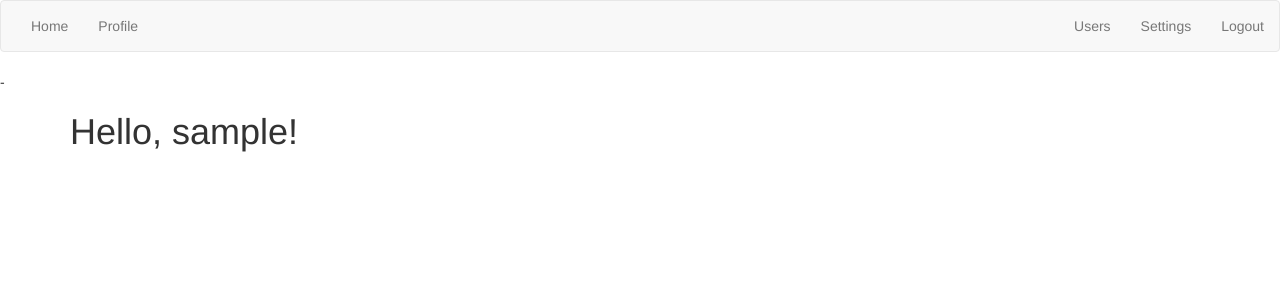
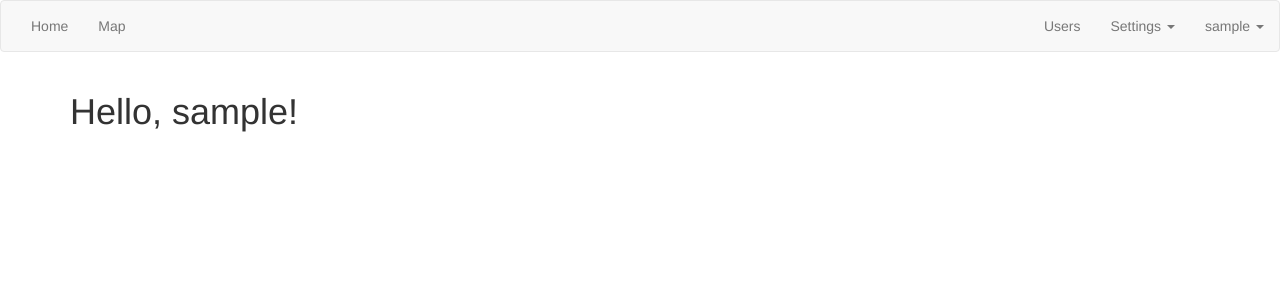
Before and after one commit to TarEnethil/archivar, a Flask app: page /index in a window 1280 px wide. Shown: the top 300 px of the page. Run offline with Flask 2, Linux system fonts and the light colour scheme; a user stored in the database is signed in; tables that the repository leaves empty hold one stand-in row (values such as "Sample post"); parts of the project's set-up code (start-up, migrations or seed data) failed here and were passed over; some libraries are stand-ins or nearby versions.

Commit message:
add map blueprint + skeleton, simplified user blueprint
Signed-off-by: Thorben Römer <thorbenroemer@t-online.de>

```diff
--- a/app/__init__.py
+++ b/app/__init__.py
@@ -18,4 +18,7 @@ bootstrap = Bootstrap(app)
 from app.user import bp as user_bp
 app.register_blueprint(user_bp, url_prefix="/user")
 
+from app.map import bp as map_bp
+app.register_blueprint(map_bp, url_prefix="/map")
+
 from app import routes, models
--- a/app/helpers.py
+++ b/app/helpers.py
@@ -4,6 +4,11 @@ from flask_login import current_user
 
 def redirect_non_admins():
     if not current_user.has_admin_role():
+        flash("Operation not permitted.")
+        redirect(url_for("index"))
+
+def redirect_non_map_admins():
+    if not current_user.is_map_admin():
         flash("Operation not permitted.")
         redirect(url_for("index"))
 
--- /dev/null
+++ b/app/map/__init__.py
@@ -0,0 +1,5 @@
+from flask import Blueprint
+
+bp = Blueprint("map", __name__)
+
+from app.map import routes
--- /dev/null
+++ b/app/map/forms.py
@@ -0,0 +1,4 @@
+from app import db
+from flask_wtf import FlaskForm
+from wtforms import StringField, TextAreaField, SubmitField, SelectMultipleField
+from wtforms.validators import DataRequired, Length, EqualTo
--- a/app/models.py
+++ b/app/models.py
@@ -36,6 +36,15 @@ class User(UserMixin, db.Model):
     def has_special_role(self):
         return self.has_role(4)
 
+    def is_map_admin(self):
+        return self.has_admin_role() or self.has_map_role()
+
+    def is_event_admin(self):
+        return self.has_admin_role() or self.has_event_role()
+
+    def has_access_to_some_settings(self):
+        return self.has_admin_role() or self.has_map_role()
+
     def set_password(self, password):
         self.password_hash = generate_password_hash(password)
 
--- a/app/templates/base.html
+++ b/app/templates/base.html
@@ -15,25 +15,52 @@
                 <li><a href="{{ url_for('index') }}">Home</a></li>
 
                 {% if current_user.is_authenticated %}
-                <li><a href="{{ url_for('user.user_profile', username=current_user.username) }}">Profile</a></li>
+                <li><a href="{{ url_for('map.index') }}">Map</a></li>
                 {% endif %}
+
             </ul>
 
             <ul class="nav navbar-nav navbar-right">
                 {% if current_user.is_authenticated and current_user.has_admin_role() %}
-                <li><a href="{{ url_for('user.user_list') }}">Users</a></li>
-                <li><a href="{{ url_for('settings') }}">Settings</a></li>
+                <li><a href="{{ url_for('user.list') }}">Users</a></li>
+                {% endif %}
+
+                {% if current_user.has_access_to_some_settings() %}
+                <li class="dropdown">
+                    <a class="dropdown-toggle" data-toggle="dropdown" href="#" role="button" aria-haspopup="true" aria-expanded="false">
+                      Settings <span class="caret"></span>
+                    </a>
+                    <ul class="dropdown-menu">
+                        {% if current_user.has_admin_role() %}
+                        <li>
+                            <a href="{{ url_for('settings') }}">General</a>
+                        </li>
+                        {% endif %}
+                        {% if current_user.is_map_admin() %}
+                        <li>
+                            <a href="{{ url_for('map.settings') }}">Map</a>
+                        </li>
+                        {% endif %}
+                    </ul>
+                </li>
                 {% endif %}
 
                 {% if current_user.is_anonymous %}
                 <li><a href="{{ url_for('login') }}">Login</a></li>
                 {% else %}
-                <li><a href="{{ url_for('logout') }}">Logout</a></li>
+                <li class="dropdown">
+                    <a class="dropdown-toggle" data-toggle="dropdown" href="#" role="button" aria-haspopup="true" aria-expanded="false">
+                      {{ current_user.username }} <span class="caret"></span>
+                    </a>
+                    <ul class="dropdown-menu">
+                        <li><a href="{{ url_for('user.profile', username=current_user.username) }}">Profile</a></li>
+                        <li><a href="{{ url_for('logout') }}">Logout</a></li>
+                    </ul>
+                </li>
                 {% endif %}
             </ul>
-
     </div>
-    </nav>-
+    </nav>
 </nav>
 {% endblock %}
 
--- a/app/templates/user/list.html
+++ b/app/templates/user/list.html
@@ -3,7 +3,7 @@
 {% block app_content %}
     <h1>List of users </h1>
 
-    <a href="{{ url_for('user.user_create') }}" class="btn btn-default">
+    <a href="{{ url_for('user.create') }}" class="btn btn-default">
         <span class="glyphicon glyphicon-plus" aria-hidden="true"></span>
         Create new user
     </a>
@@ -21,11 +21,11 @@
             <tr>
                 <td> {{ user.username }}</td>
                 <td>
-                    <a href="{{ url_for('user.user_profile', username=user.username) }}" class="btn btn-default">
+                    <a href="{{ url_for('user.profile', username=user.username) }}" class="btn btn-default">
                         <span class="glyphicon glyphicon-user" aria-hidden="true"></span>
                         Show Profile
                     </a>
-                    <a href="{{ url_for('user.user_edit', username=user.username) }}" class="btn btn-default">
+                    <a href="{{ url_for('user.edit', username=user.username) }}" class="btn btn-default">
                         <span class="glyphicon glyphicon-pencil" aria-hidden="true"></span>
                         Edit
                     </a>
--- a/app/templates/user/profile.html
+++ b/app/templates/user/profile.html
@@ -4,7 +4,7 @@
 
     <h1> user profile for {{ user.username }}</h1>
     {% if user == current_user or current_user.has_admin_role() %}
-    <a href="{{ url_for('user.user_edit', username=user.username) }}" class="btn btn-default">
+    <a href="{{ url_for('user.edit', username=user.username) }}" class="btn btn-default">
         <span class="glyphicon glyphicon-pencil" aria-hidden="true"></span>
         edit profile
     </a>
```
Also changed, not shown: app/map/routes.py (added, +17 -0 lines), app/user/routes.py (+13 -6 lines).
